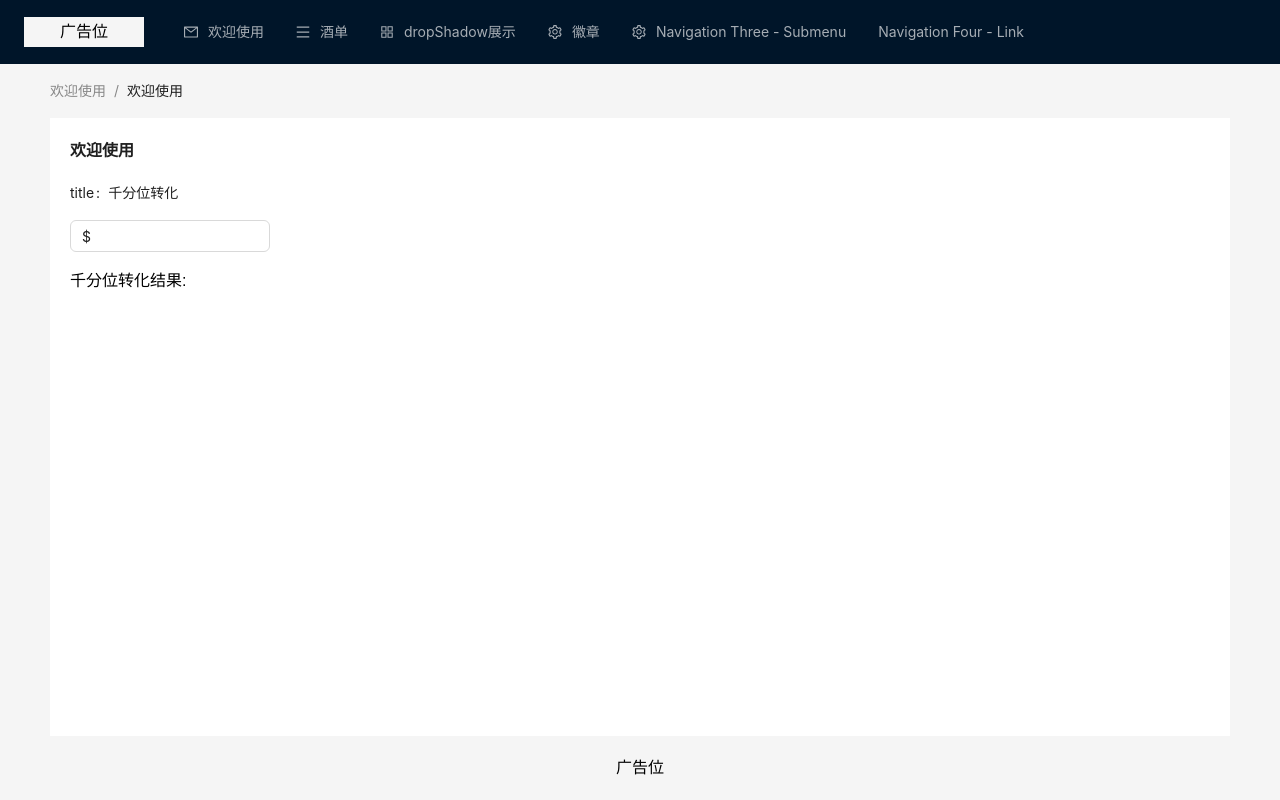
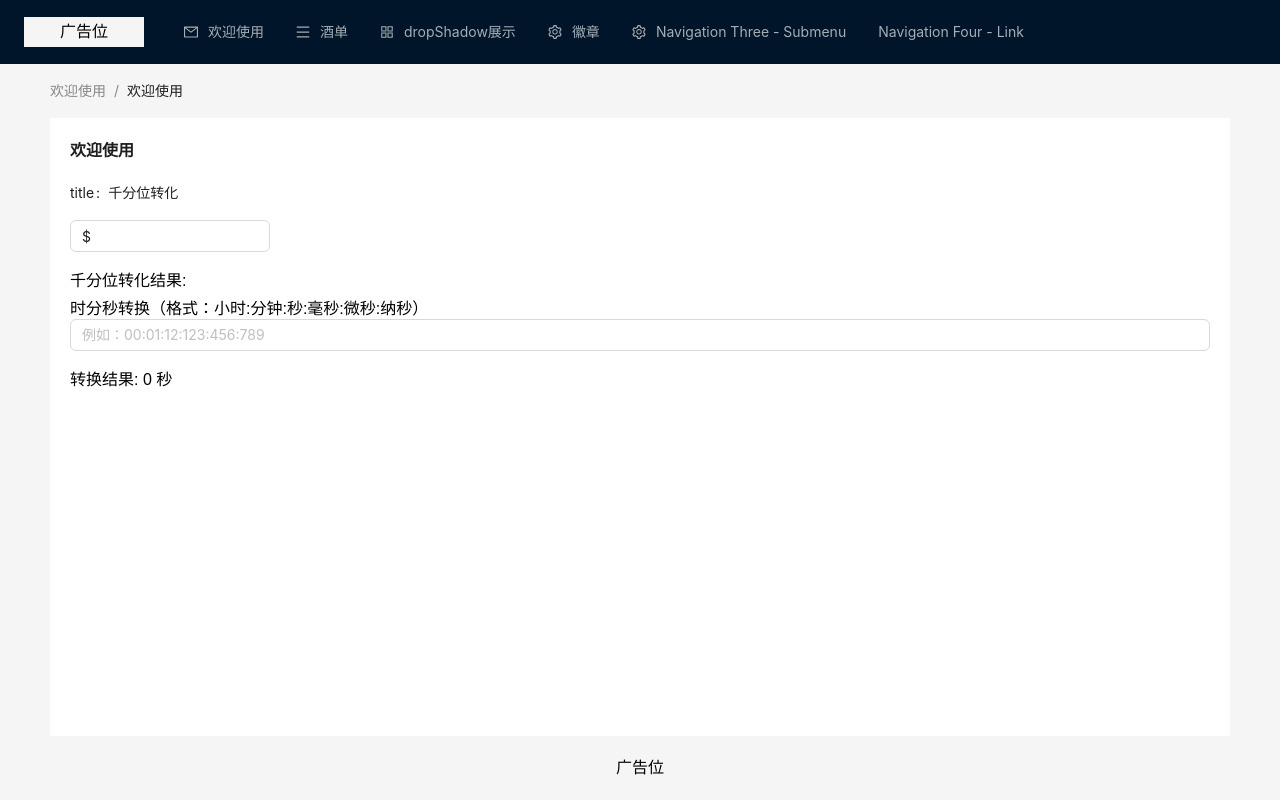
Before and after one commit to x-y-17/my-vue-app, a Vue app: page /welcome in a window 1280 px wide. Built offline with nearby package versions, Linux system fonts and the light colour scheme; what @surely-vue/table would draw is missing.

Commit message:
feat：转换时分秒

```diff
--- /dev/null
+++ b/src/components/checkbox.vue
@@ -0,0 +1,68 @@
+<template>
+  <div
+    class="demo-button-style"
+    v-for="(item, index) in businessTime"
+    :key="index"
+  >
+    <el-checkbox-group v-model="item.weeks" size="small">
+      <el-checkbox-button
+        v-for="time in times"
+        :key="time.value"
+        :value="time.value"
+        :disabled="isDisabled(index, time)"
+      >
+        {{ time.label }}
+      </el-checkbox-button>
+    </el-checkbox-group>
+  </div>
+</template>
+
+<script lang="ts" setup>
+import { ref } from "vue";
+const businessTime = ref([
+  {
+    weeks: [2, 1, 3],
+    hours: [
+      {
+        start_time: "08:45",
+        end_time: "10:00",
+      },
+      {
+        start_time: "10:00",
+        end_time: "10:15",
+      },
+    ],
+  },
+  {
+    weeks: [7, 6, 5],
+    hours: [
+      {
+        start_time: "09:15",
+        end_time: "10:15",
+      },
+    ],
+  },
+]);
+const times = [
+  { label: "周一", value: 1 },
+  { label: "周二", value: 2 },
+  { label: "周三", value: 3 },
+  { label: "周四", value: 4 },
+  { label: "周五", value: 5 },
+  { label: "周六", value: 6 },
+  { label: "周日", value: 7 },
+];
+const isDisabled = (timeIndex, time) => {
+  // 判断week是否在businessTime的其他item的week中
+  const otherItem = businessTime.value.filter(
+    (item, index) => index !== timeIndex
+  );
+  return otherItem.some((item) => item.weeks.includes(time.value));
+};
+</script>
+
+<style scoped>
+.demo-button-style {
+  margin-top: 24px;
+}
+</style>
--- a/src/router/routes/basic.js
+++ b/src/router/routes/basic.js
@@ -12,6 +12,7 @@ const LayoutRoute = {
 const HomeRoute = {
   path: "/home",
   name: "home",
+  redirect: "/home/welcome",
   component: () => import("@/views/home.vue"),
   meta: {
     title: "首页",
--- a/src/views/welcome/index.vue
+++ b/src/views/welcome/index.vue
@@ -1,6 +1,7 @@
 <script setup>
 import { ref } from "vue";
 const value = ref();
+const timeValue = ref();
 
 // 从左往右匹配，而千分位应该从右往左分组
 // 不考虑数字长度，可能会把不完整的组也加上逗号
@@ -11,6 +12,26 @@ const myReg = /(\d{3})/g;
 const thousandReg = /\B(?=(\d{3})+(?!\d))/g;
 const thousand = (value) => {
   return value && value.toString().replace(thousandReg, ",");
+};
+
+// 时间转换函数：将 小时:分钟:秒:毫秒:微秒:纳秒 格式转换为秒
+const convertTimeToSeconds = (time) => {
+  if (!time) return 0;
+
+  const parts = time.split(":");
+  let seconds = 0;
+
+  // 处理小时、分钟、秒
+  if (parts.length > 0) seconds += parseInt(parts[0] || 0) * 3600; // 小时
+  if (parts.length > 1) seconds += parseInt(parts[1] || 0) * 60; // 分钟
+  if (parts.length > 2) seconds += parseInt(parts[2] || 0); // 秒
+
+  // 处理毫秒、微秒、纳秒
+  if (parts.length > 3) seconds += parseInt(parts[3] || 0) / 1000; // 毫秒
+  if (parts.length > 4) seconds += parseInt(parts[4] || 0) / 1000000; // 微秒
+  if (parts.length > 5) seconds += parseInt(parts[5] || 0) / 1000000000; // 纳秒
+
+  return seconds;
 };
 </script>
 <template>
@@ -25,6 +46,13 @@ const thousand = (value) => {
       :parser="(value) => value.replace(/\$\s?|(,*)/g, '')"
     />
     <div>千分位转化结果: {{ thousand(value) }}</div>
+    <div class="title">时分秒转换（格式：小时:分钟:秒:毫秒:微秒:纳秒）</div>
+    <a-input
+      class="input-number"
+      v-model:value="timeValue"
+      placeholder="例如：00:01:12:123:456:789"
+    />
+    <div>转换结果: {{ convertTimeToSeconds(timeValue) }} 秒</div>
   </div>
 </template>
 <style scoped>
@@ -35,4 +63,7 @@ const thousand = (value) => {
   min-width: 200px;
   margin-bottom: 20px;
 }
+.title {
+  margin-top: 10px;
+}
 </style>
```
